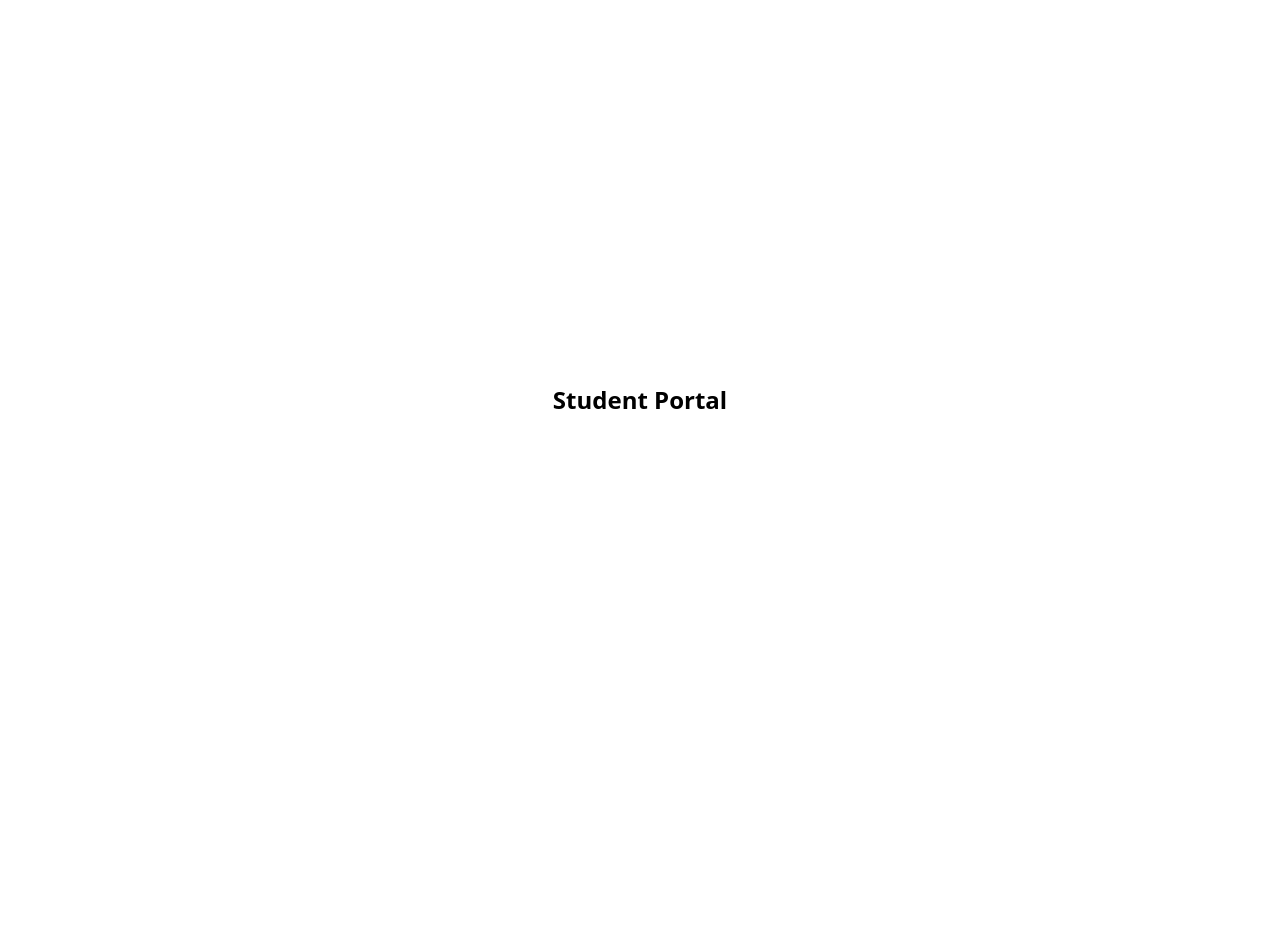
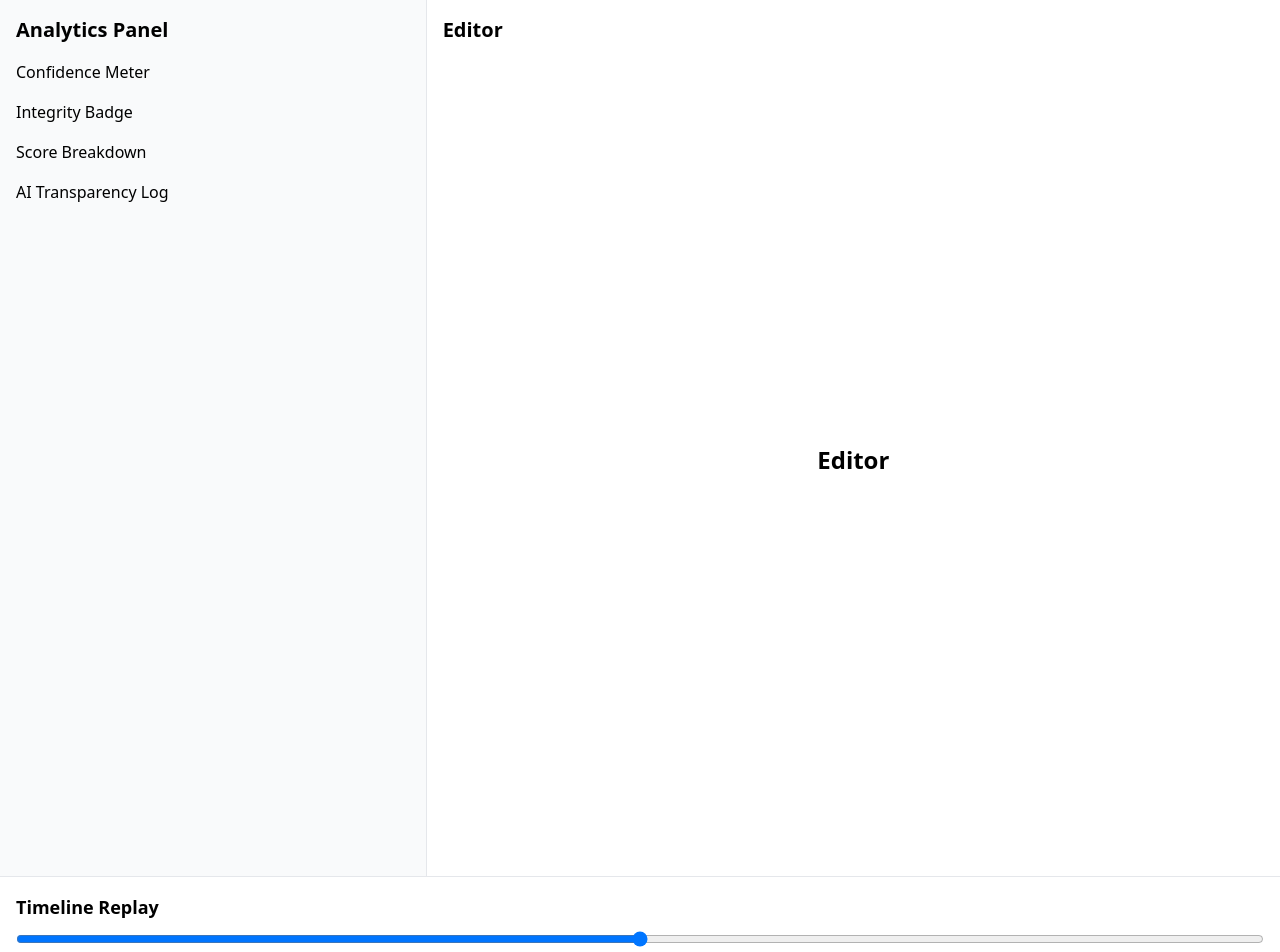
Before and after one commit to Navaneetha-Rajesh/WordTrace, a React (Vite) app: page /student in a window 1280 px wide. Shown: the top 952 px of the page. Before the commit the page ends 800 px from the top, so only its background shows below. Built offline with nearby package versions, Linux system fonts and the light colour scheme.

Commit message:
layout: implement student portal structure

```diff
--- a/src/pages/StudentPortal.jsx
+++ b/src/pages/StudentPortal.jsx
@@ -1,7 +1,35 @@
+import Editor from "../components/Editor";
+
 export default function StudentPortal() {
   return (
-    <div className="h-screen flex items-center justify-center">
-      <h1 className="text-2xl font-bold">Student Portal</h1>
+    <div className="h-screen flex flex-col">
+
+      {/* Main Section */}
+      <div className="flex flex-1">
+
+        {/* LEFT PANEL - Analytics */}
+        <div className="w-1/3 border-r p-4 bg-gray-50">
+          <h2 className="text-xl font-semibold mb-4">Analytics Panel</h2>
+          <div className="mb-4">Confidence Meter</div>
+          <div className="mb-4">Integrity Badge</div>
+          <div className="mb-4">Score Breakdown</div>
+          <div>AI Transparency Log</div>
+        </div>
+
+        {/* RIGHT PANEL - Editor */}
+        <div className="w-2/3 p-4">
+          <h2 className="text-xl font-semibold mb-4">Editor</h2>
+          <Editor />
+        </div>
+
+      </div>
+
+      {/* Bottom Section - Replay */}
+      <div className="border-t p-4 bg-white">
+        <h2 className="text-lg font-semibold mb-2">Timeline Replay</h2>
+        <input type="range" className="w-full" />
+      </div>
+
     </div>
   );
 }
```
